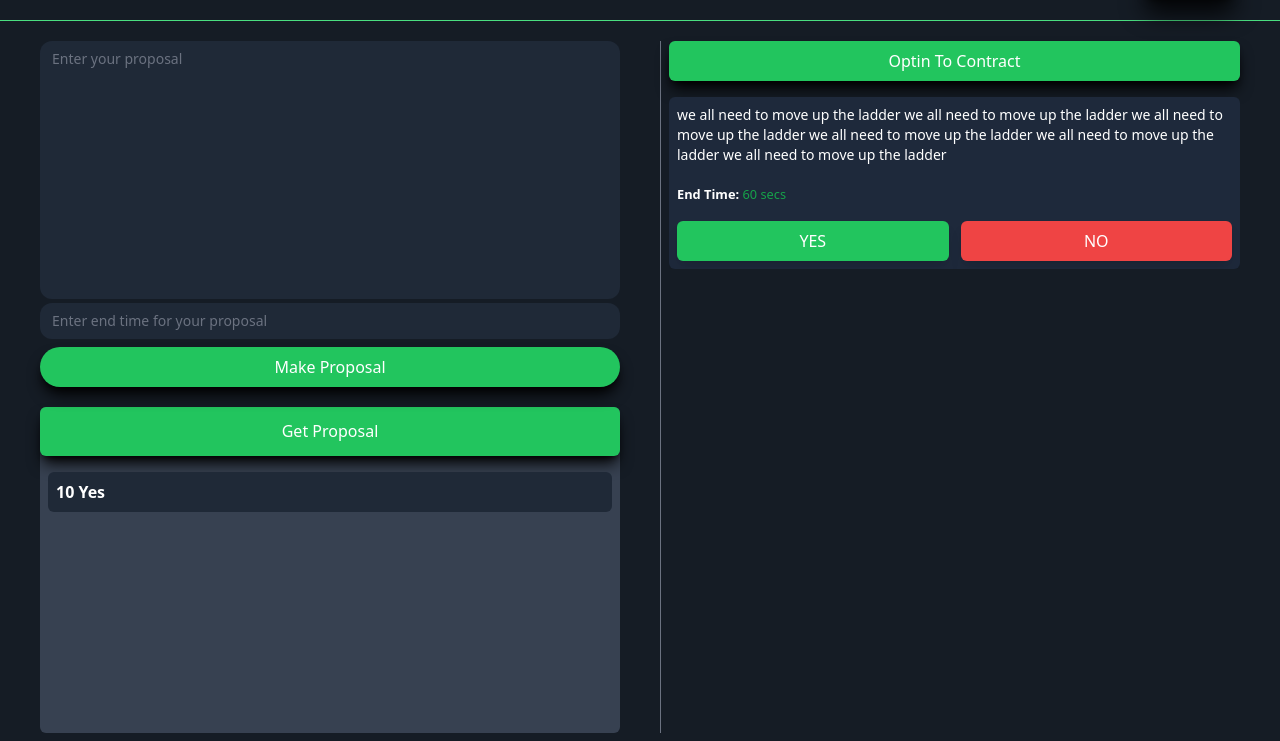
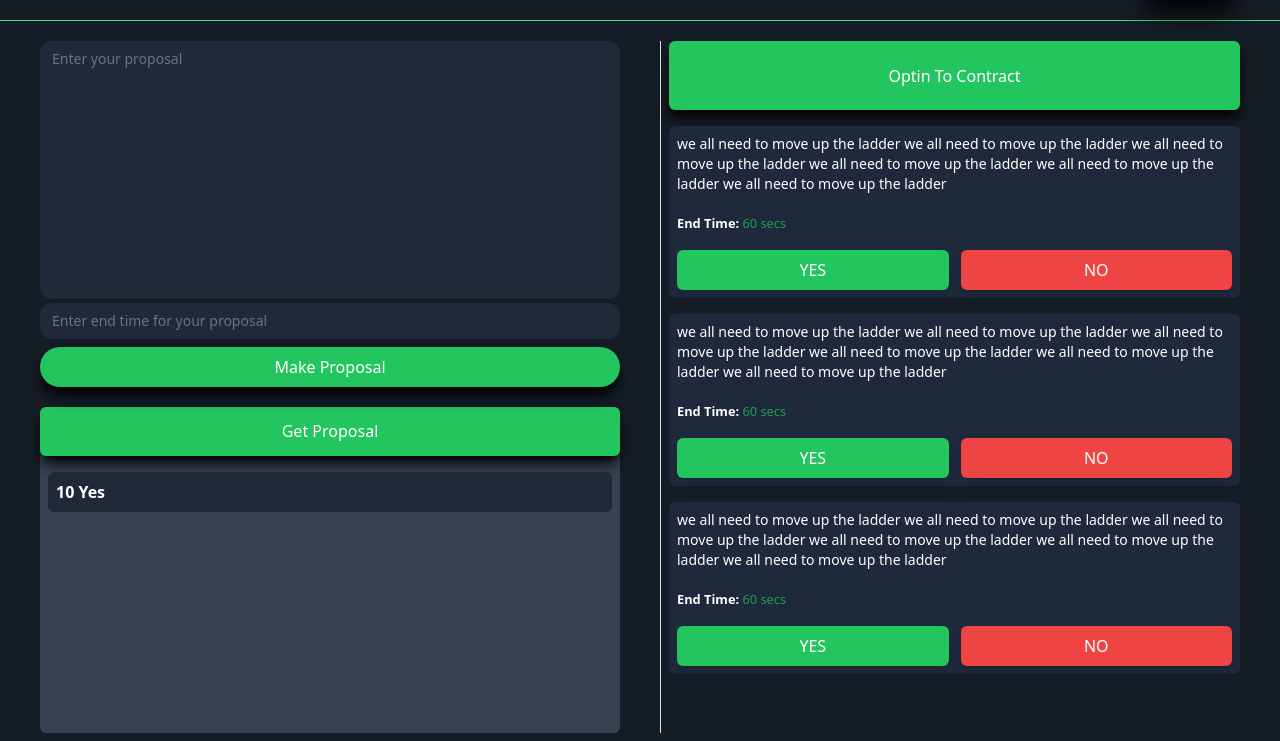
Before and after one commit to devEMEL/voting-contract, a website built with webpack: page index.html in a window 1280 px wide. Shown: the part 59-800 px from the top of the page. Built offline with nearby package versions, Linux system fonts and the light colour scheme.

Commit message:
design error corrected

```diff
--- a/index.html
+++ b/index.html
@@ -18,8 +18,7 @@
       </div>
 
       <button
-        onclick="truncate()"
-        id="connection"
+        id="connect"
         class="shadow-xl shadow-black text-white bg-green-400 hover:bg-green-600 md:text-xs p-2 rounded-full"
       >
         Connect Wallet
@@ -81,15 +80,67 @@
           </div>
         </div>
       </div>
-      <div class="h-full pb-2 p-5 pr-10">
-        <div class="h-full border-l border-gray-500 pl-2">
+      <div class="h-full pb-2 p-5 pr-10 overflow-auto">
+        <div class="h-full border-l pl-2">
           <button
-            class="flex max-h-[10%] w-full text-md justify-center items-center shadow-lg shadow-black text-white bg-green-500 hover:bg-green-600 rounded-md p-2"
+            class="flex h-[10%] w-full text-md justify-center items-center shadow-lg shadow-black text-white bg-green-500 hover:bg-green-600 rounded-md p-2"
           >
             Optin To Contract
           </button>
-          <div class="max-h-[90%] overflow-y-auto">
+          <div
+            class="h-[90%] overflow-y-auto scrollbar scrollbar-thumb-gray-500 scrollbar-track-slate-900"
+          >
             <!-- List for proposals-->
+            <div class="h-auto rounded-md mt-4 bg-slate-800">
+              <div class="p-2 text-white text-sm">
+                we all need to move up the ladder we all need to move up the
+                ladder we all need to move up the ladder we all need to move up
+                the ladder we all need to move up the ladder we all need to move
+                up the ladder
+              </div>
+              <div class="p-2 text-white text-md">
+                <small class="font-bold"> End Time: </small>
+                <small class="text-green-600"> 60 secs </small>
+              </div>
+
+              <div class="p-2 flex justify-between gap-3">
+                <button
+                  class="flex text-md w-full justify-center items-center shadow-lg text-white bg-green-500 hover:bg-green-600 rounded-md p-2"
+                >
+                  YES
+                </button>
+                <button
+                  class="flex text-md w-full justify-center items-center shadow-lg text-white bg-red-500 hover:bg-red-600 rounded-md p-2"
+                >
+                  NO
+                </button>
+              </div>
+            </div>
+            <div class="h-auto rounded-md mt-4 bg-slate-800">
+              <div class="p-2 text-white text-sm">
+                we all need to move up the ladder we all need to move up the
+                ladder we all need to move up the ladder we all need to move up
+                the ladder we all need to move up the ladder we all need to move
+                up the ladder
+              </div>
+              <div class="p-2 text-white text-md">
+                <small class="font-bold"> End Time: </small>
+                <small class="text-green-600"> 60 secs </small>
+              </div>
+
+              <div class="p-2 flex justify-between gap-3">
+                <button
+                  class="flex text-md w-full justify-center items-center shadow-lg text-white bg-green-500 hover:bg-green-600 rounded-md p-2"
+                >
+                  YES
+                </button>
+                <button
+                  class="flex text-md w-full justify-center items-center shadow-lg text-white bg-red-500 hover:bg-red-600 rounded-md p-2"
+                >
+                  NO
+                </button>
+              </div>
+            </div>
             <div class="h-auto rounded-md mt-4 bg-slate-800">
               <div class="p-2 text-white text-sm">
                 we all need to move up the ladder we all need to move up the
@@ -119,26 +170,5 @@
         </div>
       </div>
     </main>
-
-    <script>
-      const truncate = (
-        text = "0x0872893278987067858758755028302",
-        startChars = 4,
-        endChars = 4,
-        maxLength = 11
-      ) => {
-        if (text.length > maxLength) {
-          var start = text.substring(0, startChars);
-          var end = text.substring(text.length - endChars, text.length);
-          while (start.length + end.length < maxLength) {
-            start = start + ".";
-          }
-          document.getElementById("connection").innerHTML = `${start + end}`;
-          return;
-        }
-
-        document.getElementById("connection").innerHTML = `${text}`;
-      };
-    </script>
   </body>
 </html>
--- a/package.json
+++ b/package.json
@@ -45,6 +45,7 @@
     "gh-pages": "^5.0.0",
     "html-webpack-plugin": "^5.5.0",
     "style-loader": "^3.3.1",
+    "tailwind-scrollbar": "^2.1.0",
     "tailwindcss": "^3.2.4",
     "ts-loader": "^9.3.0",
     "typescript": "^4.7.4",
--- a/src/index.ts
+++ b/src/index.ts
@@ -19,6 +19,25 @@ import "./app.css";
 
 // let ASSETID = 156293328;
 
+//truncate wallet address
+const truncate = (
+  text: string,
+  startChars: number,
+  endChars: number,
+  maxLength: number
+): void => {
+  if (text.length > maxLength) {
+    var start = text.substring(0, startChars);
+    var end = text.substring(text.length - endChars, text.length);
+    while (start.length + end.length < maxLength) {
+      start = start + ".";
+    }
+    document.getElementById("connect").innerHTML = `${start + end}`;
+  } else {
+    document.getElementById("connect").innerHTML = `${text}`;
+  }
+};
+
 // const buttonIds = ['connect', 'create_app', 'optin_to_asset', 'optin_to_contract', 'stake', 'unstake'];
 // const buttons: {[key: string]: HTMLButtonElement} = {};
 // const accountsMenu = document.getElementById('accounts') as HTMLSelectElement;
@@ -32,6 +51,8 @@ import "./app.css";
 // buttons.connect.onclick = async () => {
 //   await myAlgo.getAccounts()
 //   myAlgo.accounts.forEach(account => {
+//call function to truncate address
+//    truncate(account.address, 4, 4, 11);
 //     accountsMenu.add(new Option(`${account.name} - ${account.address}`, account.address))
 //     console.log(account);
 
--- a/tailwind.config.js
+++ b/tailwind.config.js
@@ -30,5 +30,5 @@ module.exports = {
   variants: {
     extend: {},
   },
-  plugins: [require("@tailwindcss/forms")],
+  plugins: [require("@tailwindcss/forms"), require("tailwind-scrollbar")],
 };
```
Also changed, not shown: src/app.css, 2 other files.
